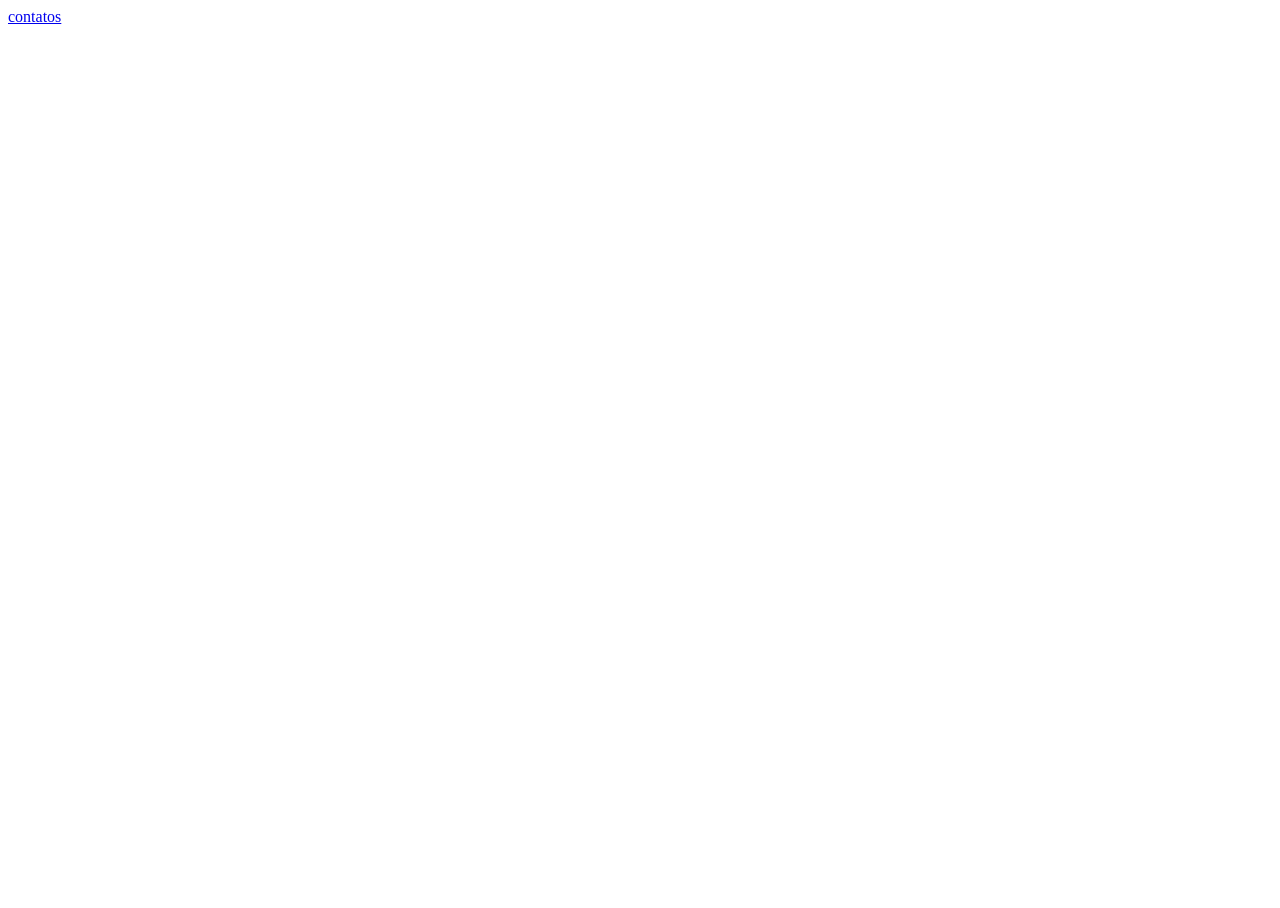
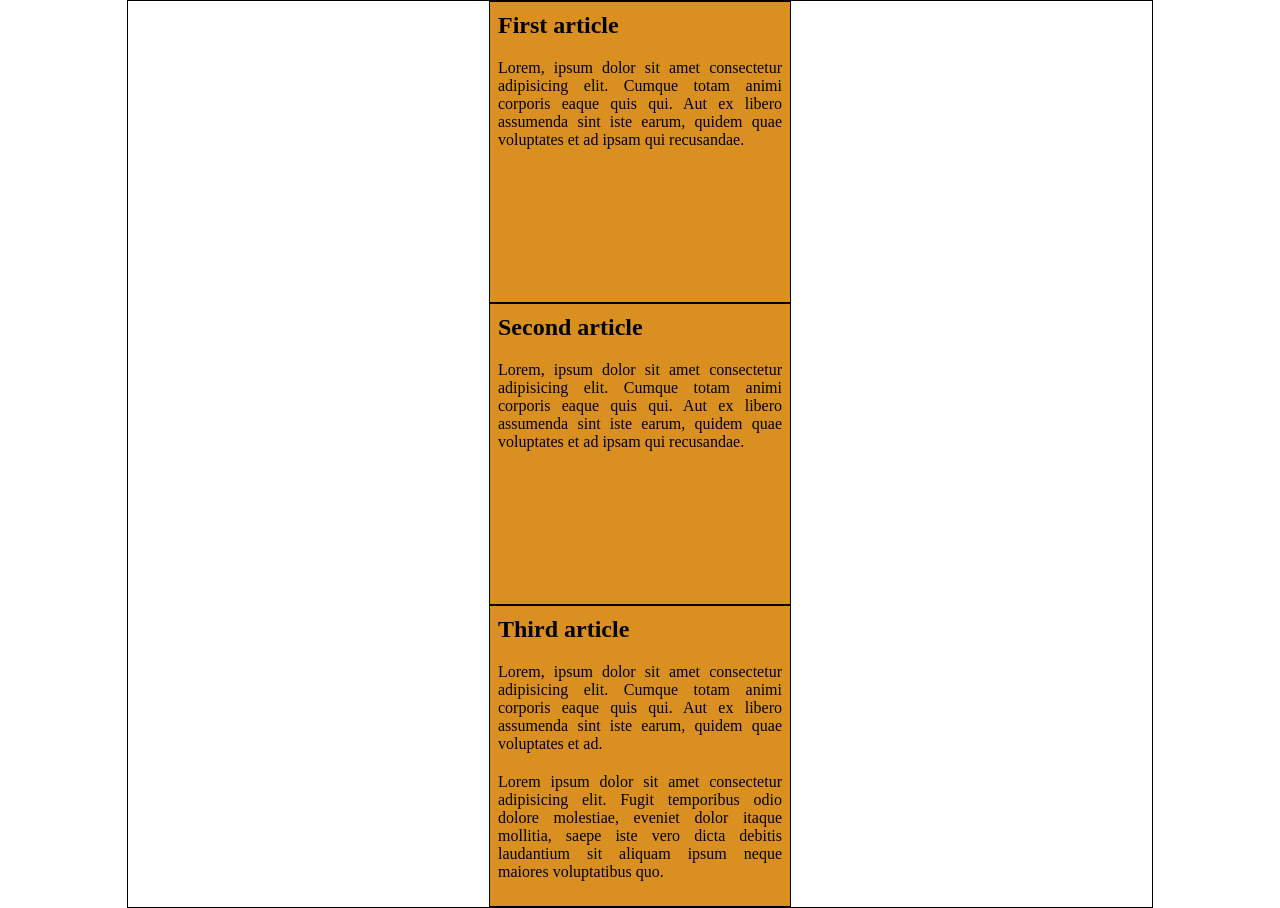
Before and after one commit to yasminribe/IOS_desenvolvimento-web, a plain HTML site: page flexbox/index.html in a window 1280 px wide. Before the commit the page ends 800 px from the top, so only its background shows below. Drawn offline with Linux system fonts and the light colour scheme.

Commit message:
Site IOS +

```diff
--- /dev/null
+++ b/flexbox/css/flexboxmain.css
@@ -0,0 +1,30 @@
+.FlexBoxExemplo{
+display: flex;
+justify-content: space-evenly; /* alinhamento na horizotal */
+align-items: center; /* alinhamento da vertical  */
+flex-wrap: wrap;/* coloca um em baixo do outro  */
+/*flex-wrap: wrap-reverse; coloca um em baixo do outro invertido*/
+flex-direction: column; /* direção */
+}
+
+.box{
+    width: 300px;
+    height: 300px;
+    border: 1px solid black;
+   /* position: relative;  é usado quando queremos altera a posição do elemento, ele não muda de posição inicial mas quando aplicamos top:50px e left: 50px sua posição se altera 50px de cima para baixo
+    top: 50px;
+    left : 50px;*/
+    background-color: #da9020;
+
+}
+
+.title{
+    margin: 10px 0 20px 8px;
+    font-weight: bold;
+}
+.texto{
+    margin: 10px 8px 20px 8px;
+    text-align: justify;
+
+
+}
--- a/flexbox/css/style.css
+++ b/flexbox/css/style.css
@@ -1 +1,11 @@
 @charset "UTF-8";
+
+*{
+    margin: 0;
+}
+
+main{
+    max-width: 1024px; /* Largura maxima */
+    border: 1px solid black;
+    margin: 0 auto;
+}
--- a/flexbox/index.html
+++ b/flexbox/index.html
@@ -6,8 +6,26 @@
     <meta name="viewport" content="width=device-width, initial-scale=1.0">
     <title>flex-box</title>
     <link rel="stylesheet" href="css/style.css">
+    <link rel="stylesheet" href="css/flexboxmain.css">
 </head>
 <body>
-    <a href="html/contatos.html">contatos</a>
+
+    <main>
+        <section class="FlexBoxExemplo">
+            <article class="box">
+                <h2 class="title">First article</h2>
+                <p class="texto">Lorem, ipsum dolor sit amet consectetur adipisicing elit. Cumque totam animi corporis eaque quis qui. Aut ex libero assumenda sint iste earum, quidem quae voluptates et ad ipsam qui recusandae.</p>
+            </article>
+            <article class="box">
+                <h2 class="title">Second article</h2>
+                <p class="texto">Lorem, ipsum dolor sit amet consectetur adipisicing elit. Cumque totam animi corporis eaque quis qui. Aut ex libero assumenda sint iste earum, quidem quae voluptates et ad ipsam qui recusandae.</p>
+            </article>
+            <article class="box">
+                <h2 class="title">Third article</h2>
+                <p class="texto">Lorem, ipsum dolor sit amet consectetur adipisicing elit. Cumque totam animi corporis eaque quis qui. Aut ex libero assumenda sint iste earum, quidem quae voluptates et ad.</p>
+                <p class="texto">Lorem ipsum dolor sit amet consectetur adipisicing elit. Fugit temporibus odio dolore molestiae, eveniet dolor itaque mollitia, saepe iste vero dicta debitis laudantium sit aliquam ipsum neque maiores voluptatibus quo.</p>
+            </article>
+        </section>
+    </main>
 </body>
 </html>
--- /dev/null
+++ b/ios +/css/style.css
@@ -0,0 +1,59 @@
+@charset "UTF-8";
+*{
+    margin: 0;
+    padding: 0;
+}
+body{
+    background-color: #000;
+}
+.menu{
+    display: flex;
+    justify-content: space-around;
+    align-items: center;
+    background-color: #000;
+    color: #fff;
+
+}
+.nav-bar{
+    display: flex;
+    list-style-type: none;
+}
+#logo{
+    color: #ec1c1c;
+}
+.nav-bar  li {
+    padding: 20px;
+    color: #fefefe;
+}
+.banner{
+ background-image: url(../img/banner-1.jpg);
+ height: 70vh;
+ background-size: cover;
+}
+main{
+    width: 1024px;
+    margin: 0 auto;
+}
+.conteudo{
+    display: flex;
+    align-items: center;
+    justify-content: space-around;
+    background-color: #000;
+    color: #fefefe;
+}
+.conteudo img {
+    margin-top: 5%;
+    width: 40%;
+}
+.aproveite{
+    margin: 8% 0 0 8%;
+    text-align: center;
+}
+.aproveite h2{
+    margin-bottom: 20px;
+    font-size: 2em;
+    text-transform: uppercase;
+}
+.aproveite p{
+   text-align: justify;
+}
```
Also changed, not shown: ios +/index.html (added, +32 -0 lines), ios +/img/Homem-Aranha-No-Aranhaverso.jpg (added), ios +/img/banner-01.jpg (added), ios +/img/banner-1.jpg (added), ios +/img/banner.jpg (added), ios +/img/img-1.jpg (added).
